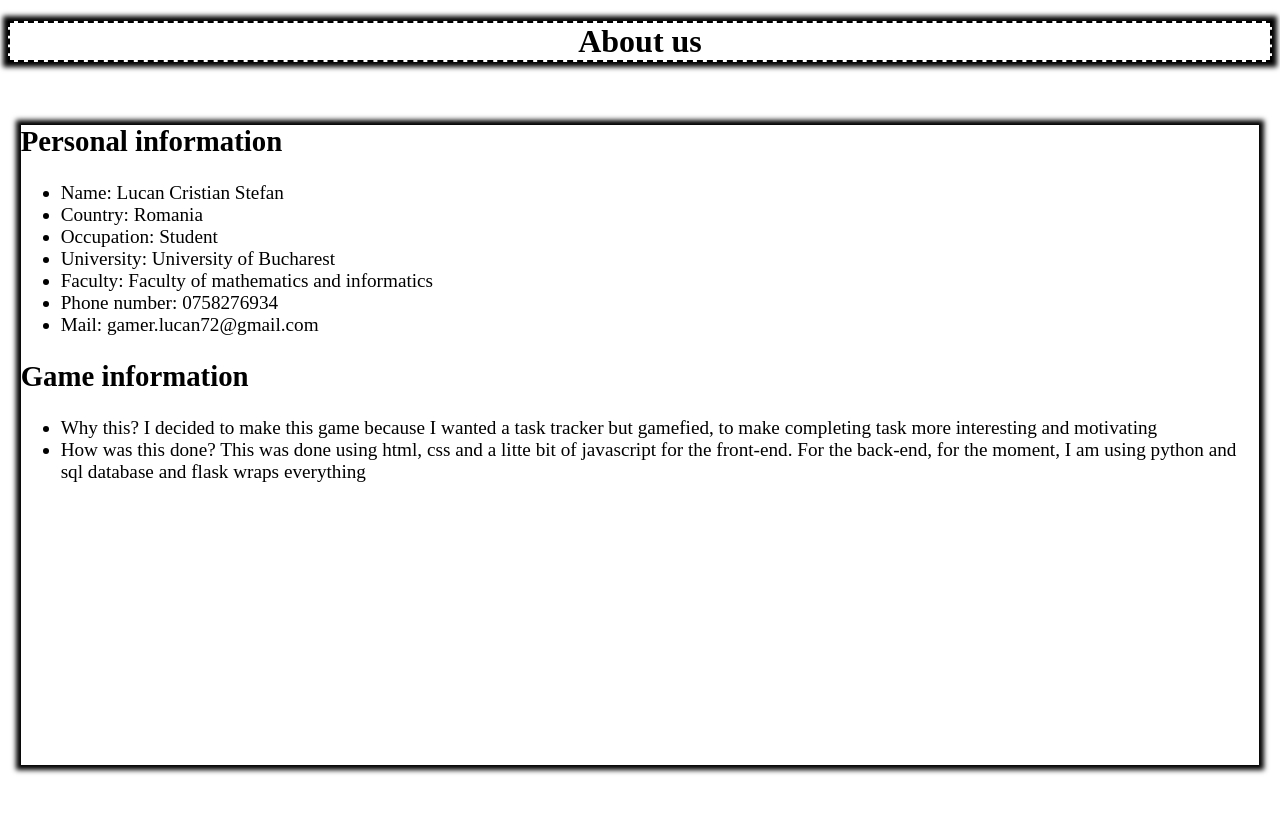
After one commit to lucan8/TW, a Flask app: page /about_us in a window 1280 px wide. The commit adds this page. Run offline with Flask 3, Linux system fonts and the light colour scheme; some libraries are stand-ins or nearby versions.

Commit message:
finished first part

```diff
--- a/project/TODO.txt
+++ b/project/TODO.txt
@@ -1 +1,4 @@
 #Maybe make a div dropdown for the elem
+#Fetch request
+#Json
+#About-us sidebar
--- a/project/app.py
+++ b/project/app.py
@@ -9,3 +9,7 @@ def index():
     user_info = db.execute("SELECT name, title, XP, LVL FROM user")
 
     return render_template("index.html", name = user_info[0]['name'], title = user_info[0]['title'], XP = user_info[0]['XP'], LVL = user_info[0]['LVL'])
+
+@app.route("/about_us")
+def about():
+    return render_template("about_us.html")
--- a/project/static/scripts/layout.js
+++ b/project/static/scripts/layout.js
@@ -3,12 +3,11 @@ var XP_MULTIPLIER = 10;
 
 export function setXP(){
     //Getting XP and LVL
-    let XP = document.getElementById("XP").textContent.split(' ')[1]; //XP
-    let LVL = document.getElementById("LVL").textContent.split(' ')[1]; //LVL
+    let XP = document.getElementById("XP").textContent;
+    let LVL = document.getElementById("LVL").textContent;
 
     let XP_goal = LVL * XP_MULTIPLIER;
 
     //Percentage for the XP bar
-    console.log(XP);
     document.getElementById("XP").style.width = ((1.0 * XP / XP_goal * 100).toFixed(2)).toString() + "%";
 }
--- /dev/null
+++ b/project/static/styles/about_us.css
@@ -0,0 +1,27 @@
+html{
+    height: 100%;
+
+}
+
+body{
+    height:100%;
+}
+
+header{
+    height: 10%;
+}
+
+h1{
+    text-align: center;
+    border-width: 2px;
+    border-color: black;
+    border-style: dashed;
+    box-shadow: 0 0 5px 5px;
+}
+
+article{
+    margin: 1%;
+    box-shadow: 0 0 5px 5px;
+    height: 80%;
+    font-size: 1.5vw;
+}
--- /dev/null
+++ b/project/templates/about_us.html
@@ -0,0 +1,40 @@
+<!DOCTYPE html>
+<html>
+    <head>
+        <title>Task Hero-About us</title>
+        <link rel="stylesheet" href="static/styles/about_us.css"/>
+        <link rel="icon" href="static/pictures/superhero.png"/>
+    </head>
+    <body>
+        <header>
+            <h1>About us</h1>
+        </header>
+        <article>
+            <section>
+                <h2>Personal information</h2>
+                <ul>
+                    <li>Name: Lucan Cristian Stefan</li>
+                    <li>Country: Romania</li>
+                    <li>Occupation: Student</li>
+                    <li>University: University of Bucharest</li>
+                    <li>Faculty: Faculty of mathematics and informatics</li>
+                    <li>Phone number: 0758276934</li>
+                    <li>Mail: gamer.lucan72@gmail.com</li>
+                </ul>
+            </section>
+            <section>
+                <h2>Game information</h2>
+                <ul>
+                    <li>
+                        <span>Why this?</span>
+                        <span>I decided to make this game because I wanted a task tracker but gamefied, to make completing task more interesting and motivating</span>
+                    </li>
+                    <li>
+                        <span>How was this done?</span>
+                        <span>This was done using html, css and a litte bit of javascript for the front-end. For the back-end, for the moment, I am using python and sql database and flask wraps everything</span>
+                    </li>
+                </ul>
+            </section>
+        </article>
+    </body>
+</html>
```
Also changed, not shown: project/app.js (added, +85 -0 lines), project/static/styles/layout.css (+14 -7 lines), project/templates/layout.html (+12 -6 lines).
